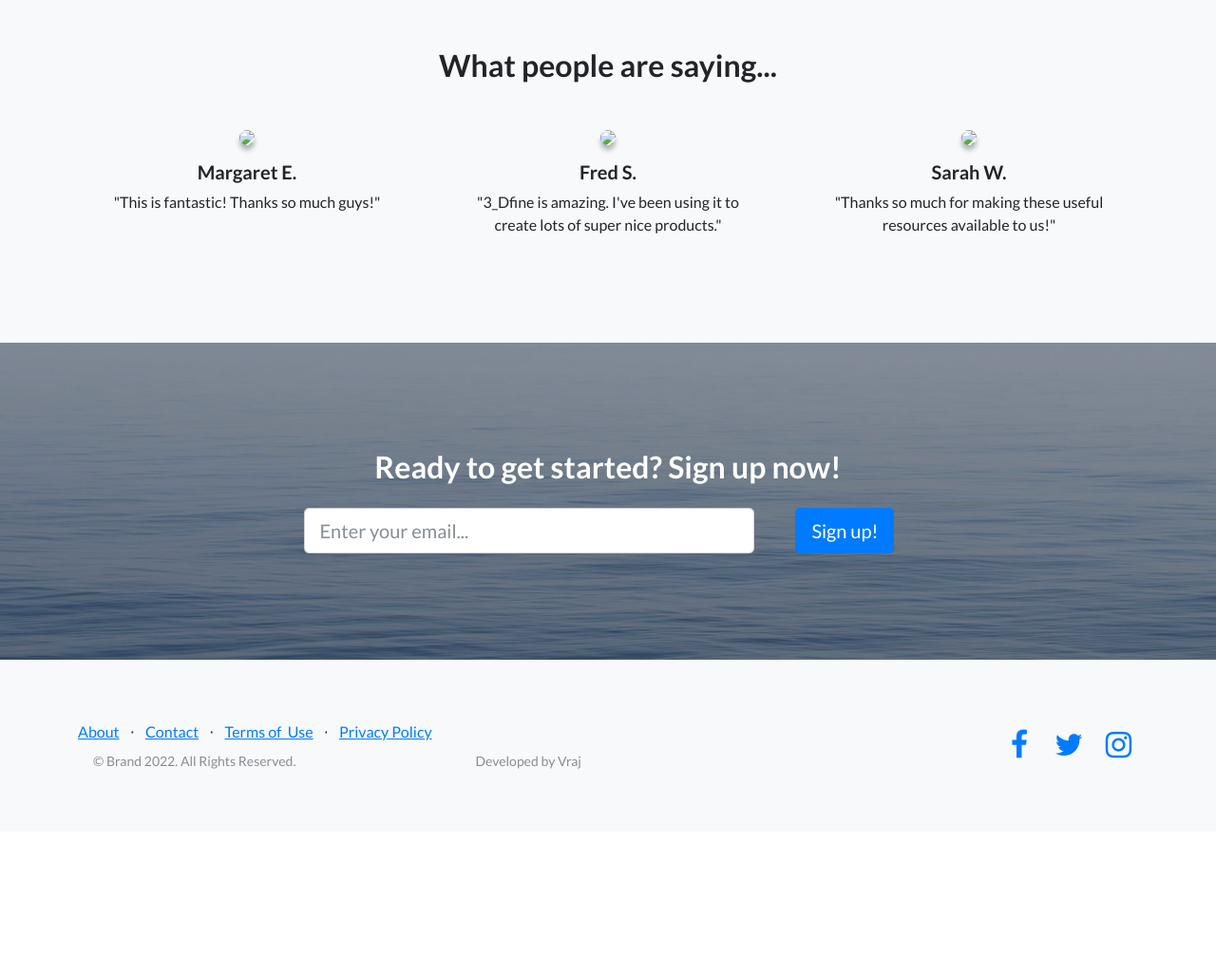
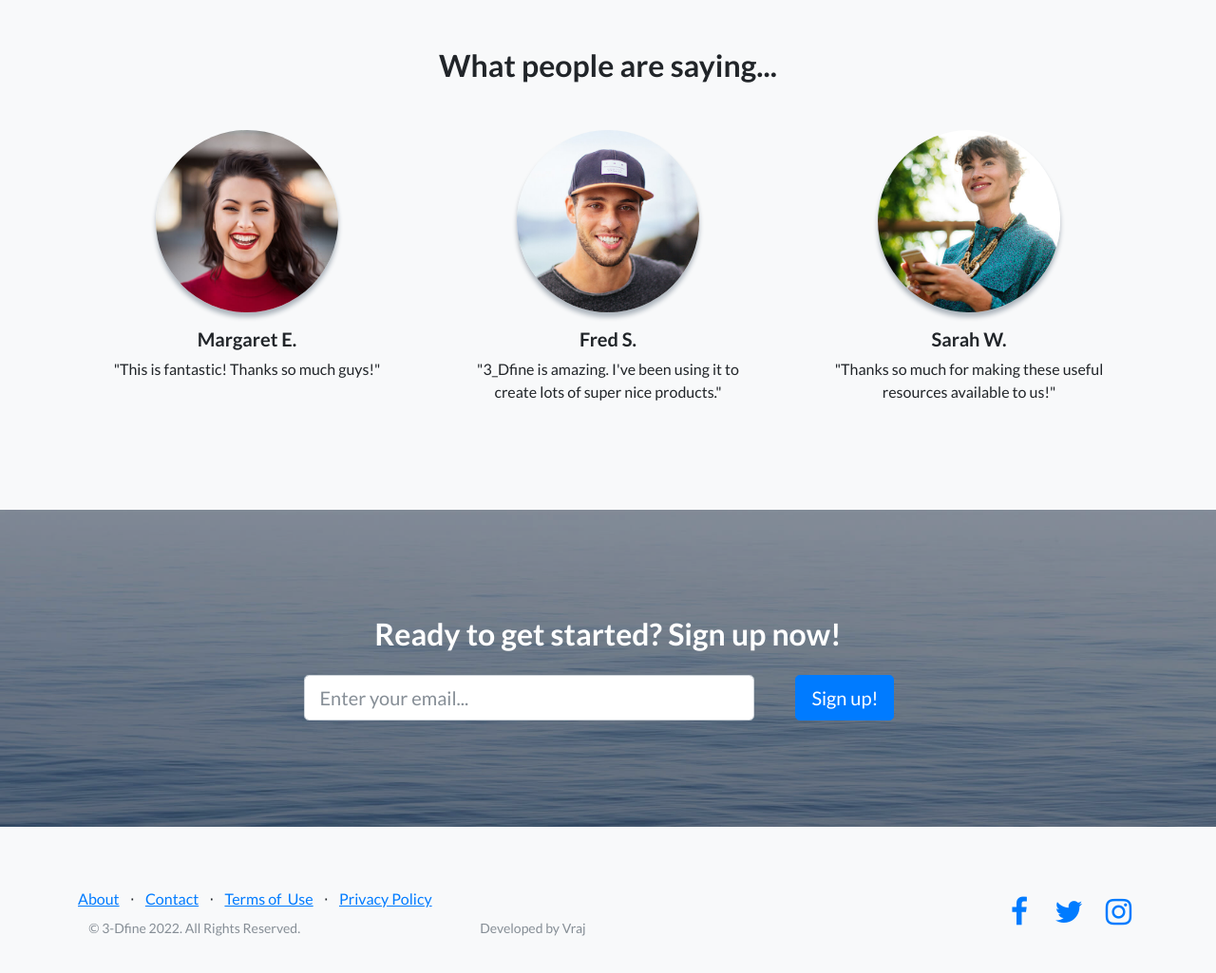
Before and after one commit to Vraj1103/Product_Website, a plain HTML site: page index.html in a window 1280 px wide. Shown: the part 2520-3545 px from the top of the page at 95% size. Before the commit the page ends 3396 px from the top, so only its background shows below. Drawn offline with nearby package versions, Linux system fonts and the light colour scheme; a web font is replaced by a local one.

Commit message:
Update index.html

```diff
--- a/index.html
+++ b/index.html
@@ -96,19 +96,19 @@
             <h2 class="mb-5">What people are saying...</h2>
             <div class="row">
                 <div class="col-lg-4">
-                    <div class="mx-auto testimonial-item mb-5 mb-lg-0"><img class="rounded-circle img-fluid mb-3" src="./assets/img/testimonial-1.jpg">
+                    <div class="mx-auto testimonial-item mb-5 mb-lg-0"><img class="rounded-circle img-fluid mb-3" src="./assets/img/Pic_1.jpg">
                         <h5>Margaret E.</h5>
                         <p class="font-weight-light mb-0">"This is fantastic! Thanks so much guys!"</p>
                     </div>
                 </div>
                 <div class="col-lg-4">
-                    <div class="mx-auto testimonial-item mb-5 mb-lg-0"><img class="rounded-circle img-fluid mb-3" src="./assets/img/testimonial-2.jpg">
+                    <div class="mx-auto testimonial-item mb-5 mb-lg-0"><img class="rounded-circle img-fluid mb-3" src="./assets/img/Pic_2.jpg">
                         <h5>Fred S.</h5>
                         <p class="font-weight-light mb-0">"3_Dfine is amazing. I've been using it to create lots of super nice products."</p>
                     </div>
                 </div>
                 <div class="col-lg-4">
-                    <div class="mx-auto testimonial-item mb-5 mb-lg-0"><img class="rounded-circle img-fluid mb-3" src="./assets/img/testimonial-3.jpg">
+                    <div class="mx-auto testimonial-item mb-5 mb-lg-0"><img class="rounded-circle img-fluid mb-3" src="./assets/img/Pic_3.jpg">
                         <h5>Sarah W.</h5>
                         <p class="font-weight-light mb-0">"Thanks so much for making these useful resources available to us!"</p>
                     </div>
@@ -147,7 +147,7 @@
                         <li class="list-inline-item"><span>⋅</span></li>
                         <li class="list-inline-item"><a href="#">Privacy Policy</a></li>
                     </ul>
-                    <p class="text-muted small mb-4 mb-lg-0" style="text-align: center;">© Brand 2022. All Rights Reserved.&nbsp; &nbsp; &nbsp; &nbsp; &nbsp; &nbsp; &nbsp; &nbsp; &nbsp; &nbsp; &nbsp; &nbsp; &nbsp; &nbsp; &nbsp; &nbsp; &nbsp; &nbsp; &nbsp; &nbsp; &nbsp; &nbsp; &nbsp; &nbsp; &nbsp; &nbsp; &nbsp; &nbsp; &nbsp; &nbsp; &nbsp; &nbsp; &nbsp; &nbsp; &nbsp; Developed by Vraj</p>
+                    <p class="text-muted small mb-4 mb-lg-0" style="text-align: center;">© 3-Dfine 2022. All Rights Reserved.&nbsp; &nbsp; &nbsp; &nbsp; &nbsp; &nbsp; &nbsp; &nbsp; &nbsp; &nbsp; &nbsp; &nbsp; &nbsp; &nbsp; &nbsp; &nbsp; &nbsp; &nbsp; &nbsp; &nbsp; &nbsp; &nbsp; &nbsp; &nbsp; &nbsp; &nbsp; &nbsp; &nbsp; &nbsp; &nbsp; &nbsp; &nbsp; &nbsp; &nbsp; &nbsp; Developed by Vraj</p>
                 </div>
                 <div class="col-lg-6 text-center text-lg-end my-auto h-100">
                     <ul class="list-inline mb-0">
```
